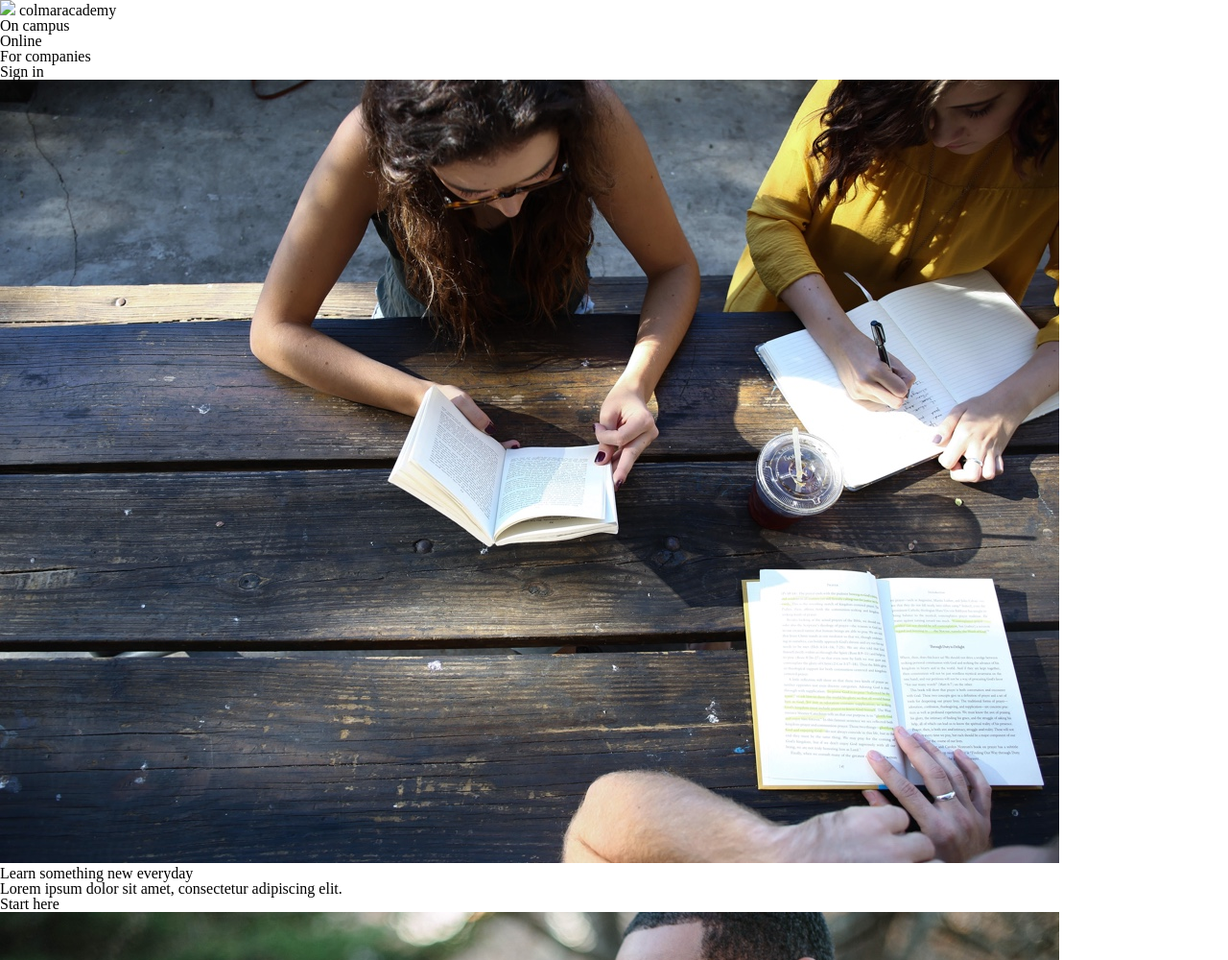
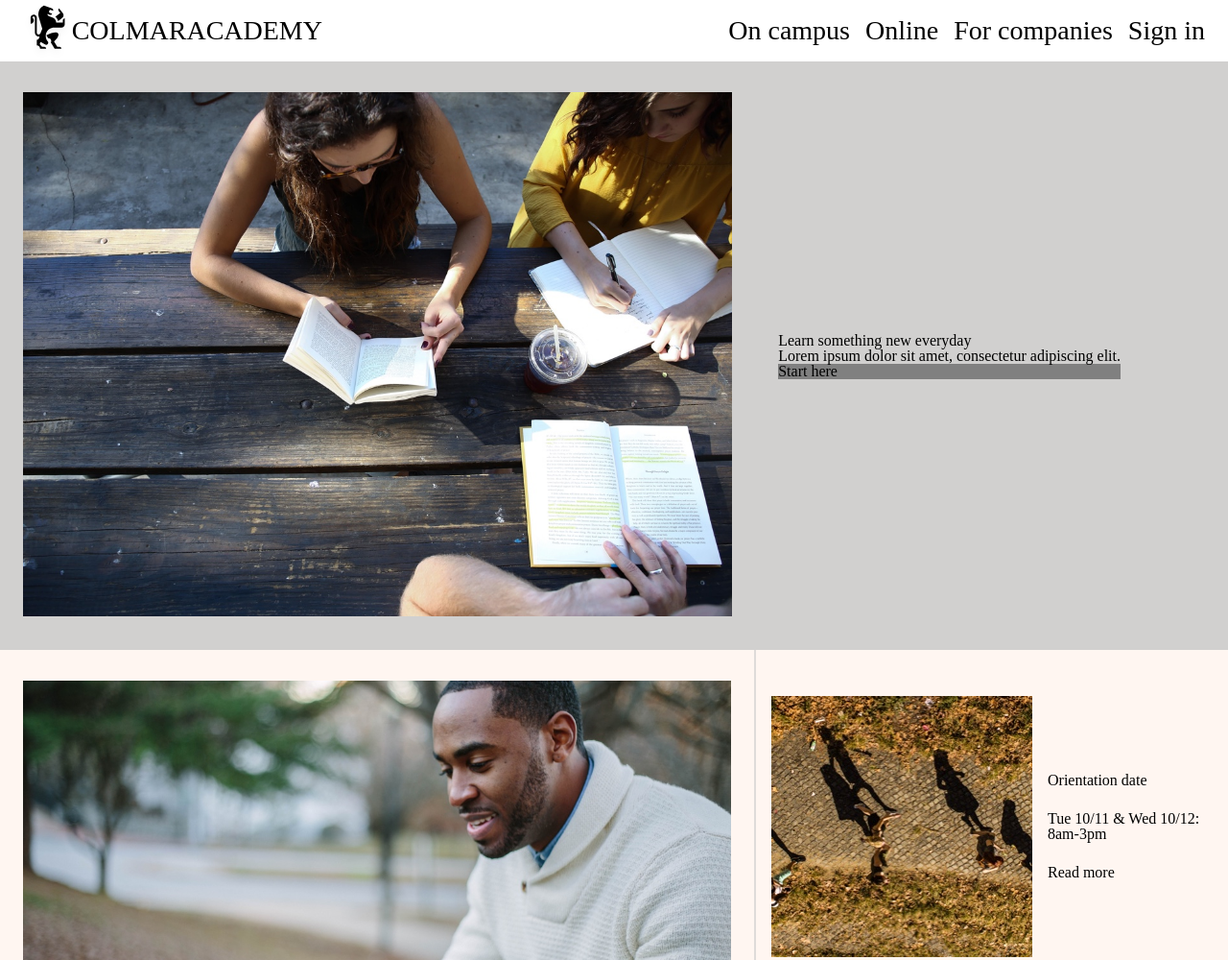
Before and after one commit to MSiccama/capstone, a plain HTML site: page index.html in a window 1280 px wide. Shown: the top 1000 px of the page at 96% size. Drawn offline with Linux system fonts and the light colour scheme; files whose address does not match are found by name.

Commit message:
Commit changes html and positioning css of header, banner and first column.

```diff
--- a/index.html
+++ b/index.html
@@ -3,15 +3,18 @@
   <head>
     <title>Colmar Academy</title>
     <link href="./resources/css/reset.css" type="text/css" rel="stylesheet" >
-    <link href="./resources/css/style.css" type="text.css" rel="stylesheet" >
+    <link href="./resources/css/style.css" type="text/css" rel="stylesheet" >
   </head>
   <body>
   <!--header-->
-    <div class="header column">
+    <div class="header-background">
+      <div class="header">
         <!--logo-->
         <div class="logo">
-        <img class="logo-image" src="./resources/image/ic-logo.svg" />
-        <span class="logo-text"><span>colmar<span><span>academy<span></span>
+          <img class="logo-image" src="./resources/images/ic-logo.svg" />
+          <span class="logo-text">colmar</span><span class="logo-text">academy</span>
+        </div>
+        <!--navigation bar-->
         <nav class="navigation">
           <ul>
             <li>On campus</li>
@@ -23,12 +26,16 @@
       </div>
     </div>
 
+    <!--main content-->
+    <div class="main-content">
+
       <!--banner-->
       <div class="banner column">
-      <div class="left container">
+        <div class="container">
+          <div class="left-container">
             <img class="big image" src="./resources/images/banner.jpg" />
           </div>
-      <div class="right container">
+          <div class="banner-container">
             <h1>Learn something new everyday</h1>
             <h3>Lorem ipsum dolor sit amet, consectetur adipiscing elit.</h3>
             <div class="button">
@@ -36,13 +43,14 @@
             </div>
           </div>
         </div>
+      </div>
 
-    <!--main content-->
-    <div class="main-content">
+
 
       <!--first column-->
       <div class="layout1 column">
-        <div class="left container">
+        <div class="container">
+          <div class="left-container">
             <img class="big image" src="./resources/images/information-main.jpg" />
             <h2>It doesn't hurt to keep practicing</h2>
             <p>"Curabitur vitae libero in ipsum portitor consequat. Aliquam et
@@ -51,7 +59,7 @@
             tristique ligula."</p>
             <span class="credit">Emanuel, Sr Strategist at Hiring.com</span>
           </div>
-        <div class="right container">
+          <div class="right-container">
             <div class="row">
               <img class="row-image" src="./resources/images/information-orientation.jpg" />
               <div class="row-content">
@@ -74,6 +82,7 @@
                 <h4>Our guest lecture</h4>
                 <p>Join a keynote with Oliver Sack about music in medical treatment</p>
                 <span>Read more</span>
+              </div>
             </div>
           </div>
         </div>
--- a/resources/css/style.css
+++ b/resources/css/style.css
@@ -0,0 +1,149 @@
+html {
+  font-size: 16px;
+}
+
+body {
+  max-width: 100%;
+}
+
+.column {
+  padding: 0 24px;
+}
+
+.main-content {
+  position: relative;
+  top: 64px;
+}
+
+.container {
+  width: 100%;
+  display: flex;
+}
+
+.left-container {
+  width: 60%;
+  padding-right: 24px;
+  padding-top: 32px;
+  padding-bottom: 32px;
+}
+
+.right-container {
+  width: 40%;
+  margin-right: -24px;
+  padding-top: 32px;
+  padding-bottom: 32px;
+}
+
+/* header */
+.header,
+.logo,
+.logo-text,
+.navigation ul {
+  display: flex;
+  align-items: center;
+}
+
+.header-background {
+  position: fixed;
+  z-index: 5;
+  width: 100%;
+  background-color: white;
+}
+
+.header {
+  padding: 0 24px;
+  height: 64px;
+  justify-content: space-between;
+  font-size: 28px;
+}
+
+.logo-image {
+  height: 60px
+}
+
+.logo-text {
+  height: 32px;
+  text-transform: uppercase;
+}
+
+.navigation ul li {
+  padding-right: 16px;
+}
+
+.navigation ul li:last-child {
+  padding-right: 0;
+}
+
+/* banner */
+.banner.column {
+  display: flex;
+  align-items: center;
+  justify-content: center;
+  background-color: rgb(209, 208, 207);
+}
+
+.banner .container {
+  width: 100%;
+  padding: 0 -24px;
+  display: flex;
+  align-items: center;
+}
+
+img.big.image {
+  width: 100%;
+
+}
+
+.banner-container {
+  padding:  24px;
+}
+
+.button {
+  background-color: grey;
+}
+
+.button span {
+  padding: 8px 0;
+  text-align: center;
+}
+
+/* layout1 column */
+.layout1.column {
+  background-color: rgb(255, 246, 241);
+}
+
+.layout1.column h2 {
+  padding-top: 32px;
+}
+
+.layout1.column p {
+  padding: 24px 0;
+}
+
+.layout1.column .left-container {
+  position: relative;
+}
+
+.credit {
+  position: absolute;
+  bottom: 32px;
+}
+
+.layout1.column .right-container {
+  border-left: 2px rgba(209, 208, 207, 0.7) solid;
+}
+
+.layout1.column .row {
+  display: flex;
+  align-items: center;
+  padding: 16px 16px;
+  border-bottom: 2px rgba(209, 208, 207, 0.7) double;
+}
+
+.layout1.column .row:last-child {
+  background-color: rgb(209, 208, 207);
+}
+
+.layout1.column .row-image {
+  padding-right: 16px;
+}
```
Lines whose indentation alone changed are shown as unchanged.
